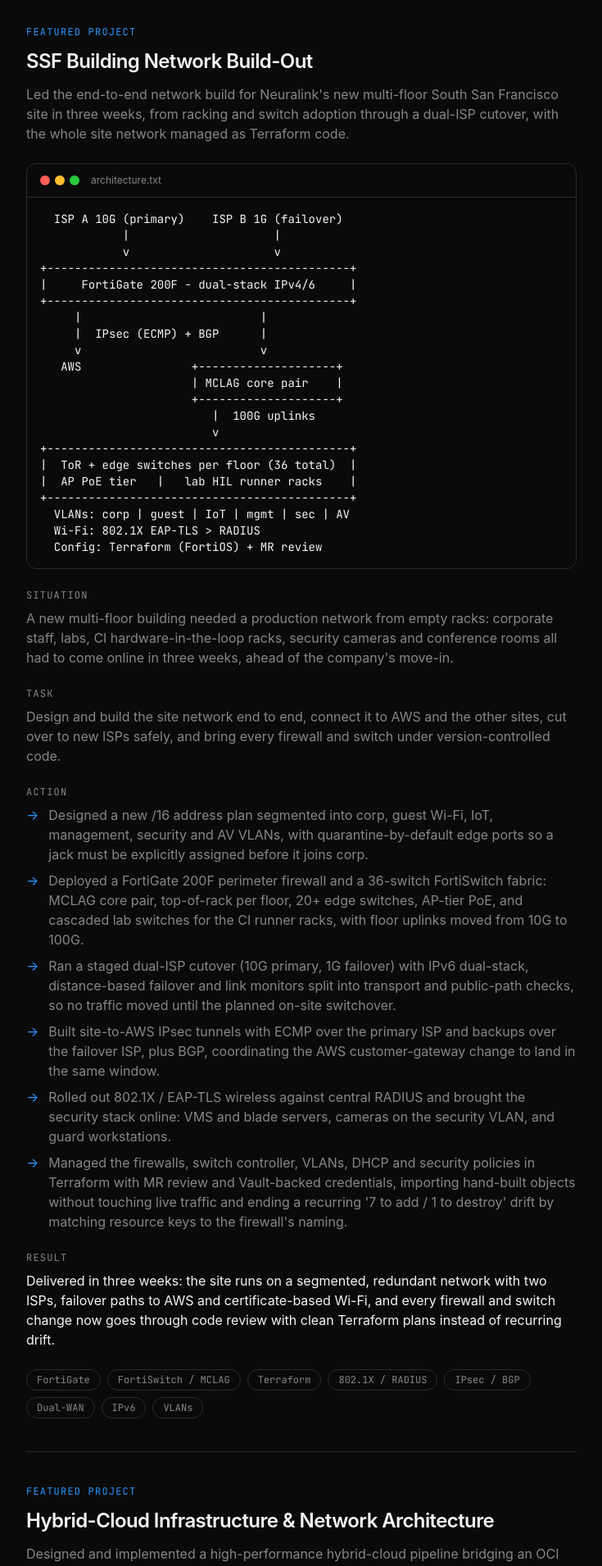
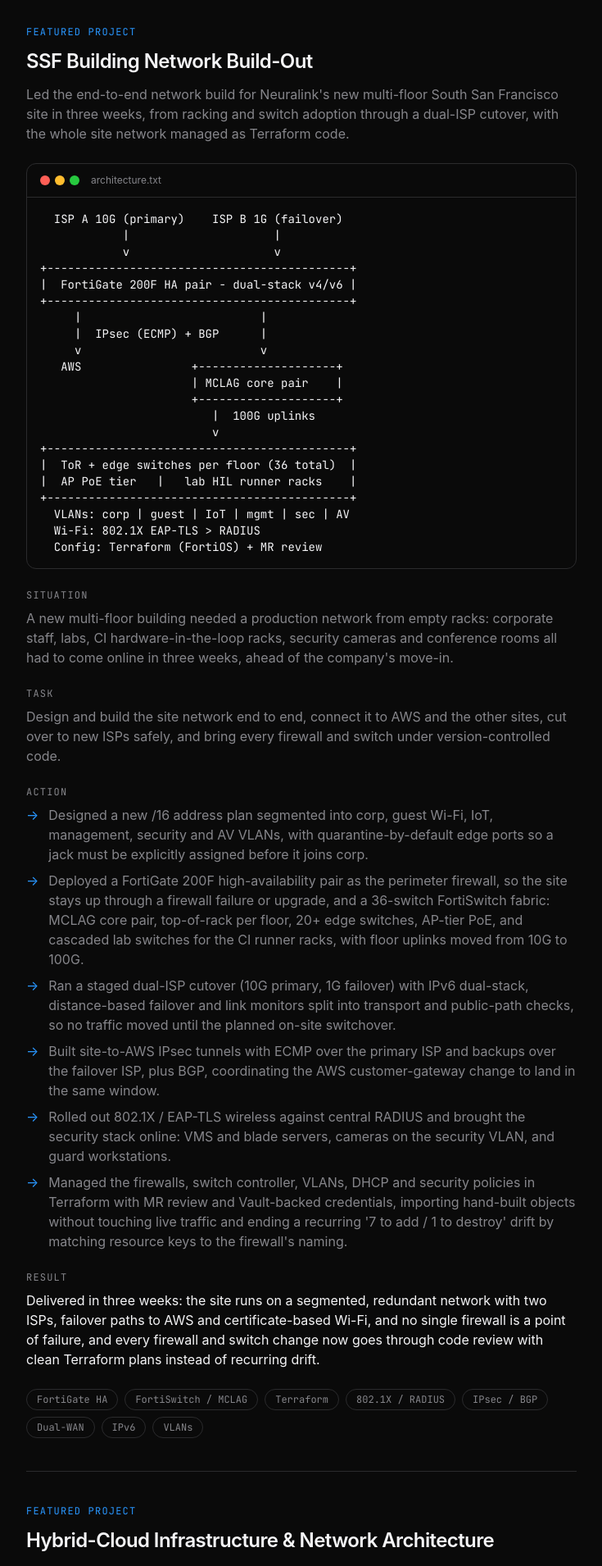
Before and after one commit to ChhuongLe/Portfolio-2.0, a Next.js app: page / in a window 1280 px wide. Shown: the part 2808-4718 px from the top of the page at 82% size, without its empty margins (272-1007 px from the left). Built offline with nearby package versions, Linux system fonts and the light colour scheme.

Commit message:
Note FortiGate 200F HA pair on the SSF build-out

```diff
--- a/data/projects.ts
+++ b/data/projects.ts
@@ -16,7 +16,7 @@ export const projects: Project[] = [
     title: "SSF Building Network Build-Out",
     description:
       "Led the end-to-end network build for Neuralink's new multi-floor South San Francisco site in three weeks, from racking and switch adoption through a dual-ISP cutover, with the whole site network managed as Terraform code.",
-    tags: ["FortiGate", "FortiSwitch / MCLAG", "Terraform", "802.1X / RADIUS", "IPsec / BGP", "Dual-WAN", "IPv6", "VLANs"],
+    tags: ["FortiGate HA", "FortiSwitch / MCLAG", "Terraform", "802.1X / RADIUS", "IPsec / BGP", "Dual-WAN", "IPv6", "VLANs"],
     featured: true,
     problem:
       "A new multi-floor building needed a production network from empty racks: corporate staff, labs, CI hardware-in-the-loop racks, security cameras and conference rooms all had to come online in three weeks, ahead of the company's move-in.",
@@ -24,19 +24,19 @@ export const projects: Project[] = [
       "Design and build the site network end to end, connect it to AWS and the other sites, cut over to new ISPs safely, and bring every firewall and switch under version-controlled code.",
     approach: [
       "Designed a new /16 address plan segmented into corp, guest Wi-Fi, IoT, management, security and AV VLANs, with quarantine-by-default edge ports so a jack must be explicitly assigned before it joins corp.",
-      "Deployed a FortiGate 200F perimeter firewall and a 36-switch FortiSwitch fabric: MCLAG core pair, top-of-rack per floor, 20+ edge switches, AP-tier PoE, and cascaded lab switches for the CI runner racks, with floor uplinks moved from 10G to 100G.",
+      "Deployed a FortiGate 200F high-availability pair as the perimeter firewall, so the site stays up through a firewall failure or upgrade, and a 36-switch FortiSwitch fabric: MCLAG core pair, top-of-rack per floor, 20+ edge switches, AP-tier PoE, and cascaded lab switches for the CI runner racks, with floor uplinks moved from 10G to 100G.",
       "Ran a staged dual-ISP cutover (10G primary, 1G failover) with IPv6 dual-stack, distance-based failover and link monitors split into transport and public-path checks, so no traffic moved until the planned on-site switchover.",
       "Built site-to-AWS IPsec tunnels with ECMP over the primary ISP and backups over the failover ISP, plus BGP, coordinating the AWS customer-gateway change to land in the same window.",
       "Rolled out 802.1X / EAP-TLS wireless against central RADIUS and brought the security stack online: VMS and blade servers, cameras on the security VLAN, and guard workstations.",
       "Managed the firewalls, switch controller, VLANs, DHCP and security policies in Terraform with MR review and Vault-backed credentials, importing hand-built objects without touching live traffic and ending a recurring '7 to add / 1 to destroy' drift by matching resource keys to the firewall's naming.",
     ],
     outcome:
-      "Delivered in three weeks: the site runs on a segmented, redundant network with two ISPs, failover paths to AWS and certificate-based Wi-Fi, and every firewall and switch change now goes through code review with clean Terraform plans instead of recurring drift.",
+      "Delivered in three weeks: the site runs on a segmented, redundant network with two ISPs, failover paths to AWS and certificate-based Wi-Fi, and no single firewall is a point of failure, and every firewall and switch change now goes through code review with clean Terraform plans instead of recurring drift.",
     diagram: `  ISP A 10G (primary)    ISP B 1G (failover)
             |                     |
             v                     v
 +--------------------------------------------+
-|     FortiGate 200F - dual-stack IPv4/6     |
+|  FortiGate 200F HA pair - dual-stack v4/v6 |
 +--------------------------------------------+
      |                          |
      |  IPsec (ECMP) + BGP      |
```
